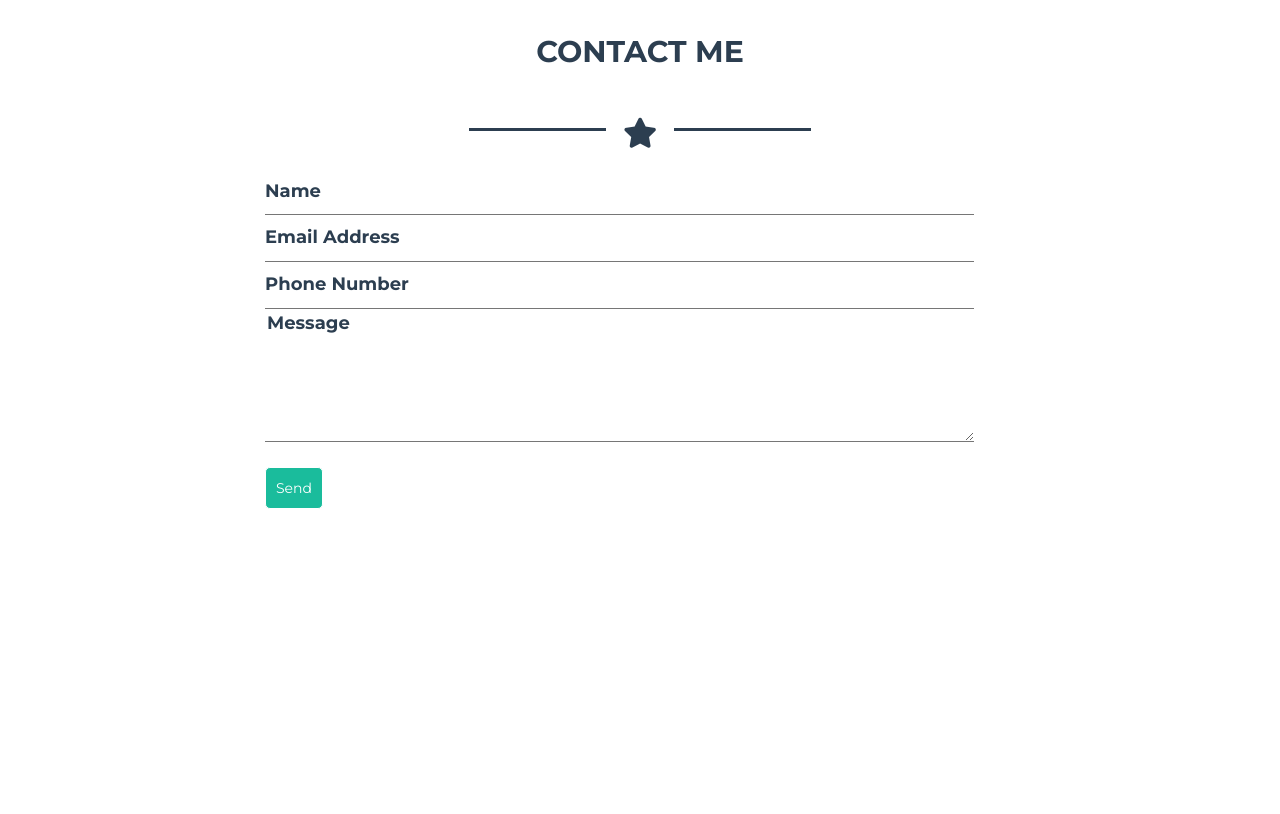
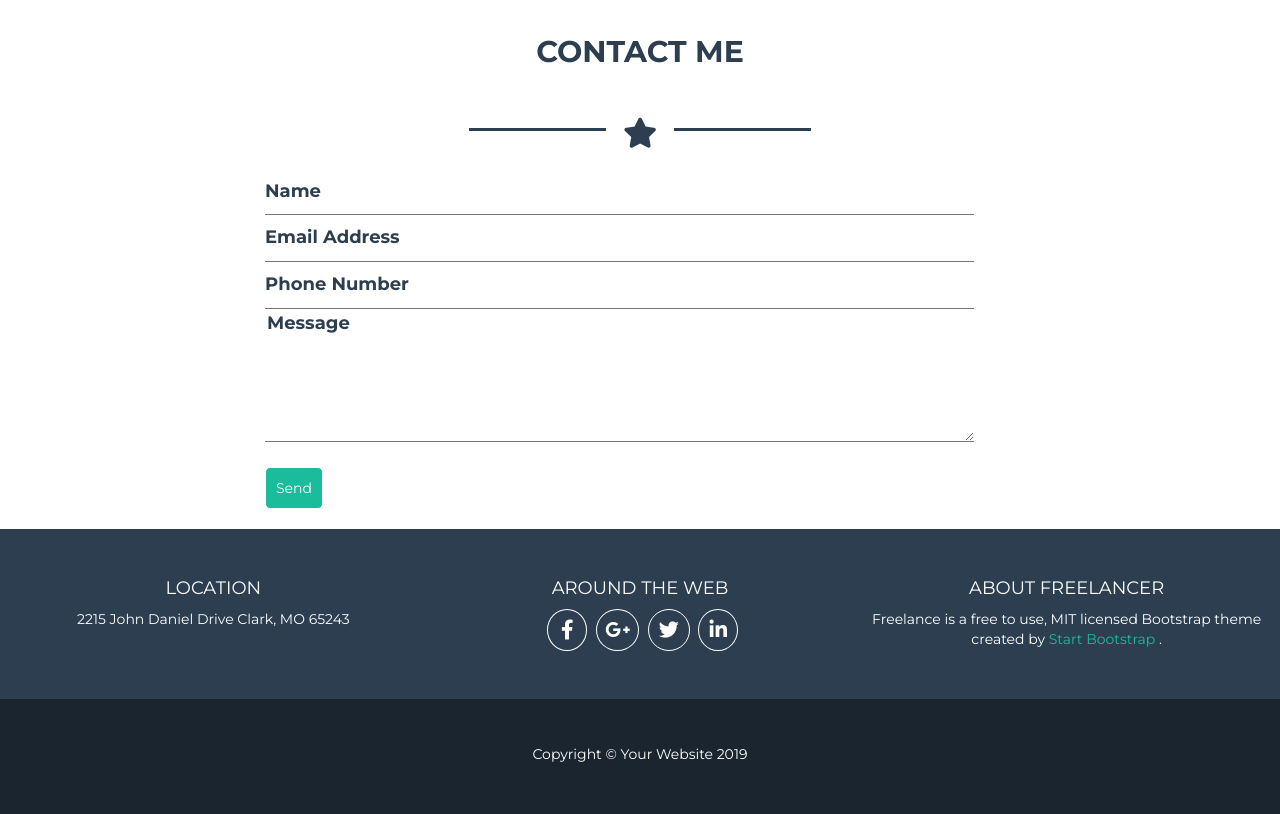
Before and after one commit to TheSmallWorld95/html-css-bootstrap-freelancer, a plain HTML site: page index.html in a window 1280 px wide. Shown: the part 1933-2747 px from the top of the page. Before the commit the page ends 2462 px from the top, so only its background shows below. Drawn offline with nearby package versions, Linux system fonts and the light colour scheme.

Commit message:
Completo

```diff
--- a/Assets/css/master.css
+++ b/Assets/css/master.css
@@ -2,6 +2,9 @@ body {
   font-family: 'Montserrat', sans-serif;
 
 }
+
+
+/* NAVBAR */
 
 .navbar-default {
   background-color: #2c3e50;
@@ -58,6 +61,10 @@ body {
   border: 0;
 }
 
+/* NAVBAR */
+
+/* JUMBOTRON */
+
 .jumbo {
   background-color: #1abc9c;
   padding-top: 100px;
@@ -77,6 +84,112 @@ h1 {
 i {
   font-size: 30px;
 }
+
+
+section.jumbo p {
+  font-size: 16px;
+  margin-bottom: 40px;
+}
+
+/* JUMBOTRON */
+
+/* CARD IMAGE */
+
+h2 {
+  font-size: 20px;
+  font-weight: 700;
+  margin: 50px 0;
+}
+
+section.card {
+  color: #2c3e50;
+}
+
+section.card .line:before,section.card .line:after, section.form .line:before,section.form .line:after {
+  background-color: #2c3e50;
+}
+
+section.card img {
+  width:100%;
+  margin-bottom: 30px;
+  border-radius: 8px;
+}
+
+/* CARD IMAGE */
+
+/* ABOUT */
+
+section.about {
+  color: #FFF;
+}
+
+section.about p {
+  margin: 0 auto;
+  line-height: 25px;
+  font-weight: 400;
+  padding-bottom: 30px;
+  text-align: left;
+  font-size: 20px;
+}
+
+section.about a {
+  margin-bottom: 30px;
+}
+
+.fa-download {
+  font-size: 15px;
+  padding-right: 5px;
+}
+
+/* ABOUT */
+
+/* FORM */
+
+input, textarea {
+  width: 75%;
+  border-top-style: none;
+  border-right-style: none;
+  border-left-style: none;
+  border-width: 1px;
+  outline: none;
+}
+
+input {
+  padding: 10px 0;
+}
+
+::placeholder {
+  color: #2c3e50;
+  font-weight: 700;
+}
+/* FORM */
+
+/* FOOTER */
+
+h3 {
+  text-transform: uppercase;
+  font-size: 18px;
+}
+
+footer div.icon a {
+  padding-left: 5px;
+}
+
+footer div a i {
+  border: 1px solid #FFF;
+  border-radius: 50%;
+  color: #FFF;
+}
+
+footer div p > a {
+  color: #1abc9c;
+}
+
+/* FOOTER */
+
+/* UTILITY */
+
+/* TITLE AND SUBTITLE LAYOUT */
 
 .line {
   width: 45%;
@@ -99,77 +212,16 @@ i {
   float: left;
 }
 
-section.jumbo p {
-  font-size: 16px;
-  margin-bottom: 40px;
-}
+/* TITLE AND SUBTITLE LAYOUT */
 
-h2 {
-  font-size: 20px;
-  font-weight: 700;
-  margin: 50px 0;
-}
-
-section.card {
-  color: #2c3e50;
-}
-
-section.card .line:before,section.card .line:after, section.form .line:before,section.form .line:after {
-  background-color: #2c3e50;
-}
-
-section.card img {
-  width:100%;
-  margin-bottom: 30px;
-  border-radius: 8px;
-}
-
-section.about {
-  color: #FFF;
-}
-
-section.about p {
-  width: 50%;
-  margin: 0 auto;
-  line-height: 25px;
-  font-weight: 400;
-  padding-bottom: 30px;
-  text-align: left;
-  font-size: 20px;
-}
-
-section.about a {
-  margin-bottom: 30px;
-}
-
-.fa-download {
-  font-size: 15px;
-  padding-right: 5px;
-}
-
-input, textarea {
-  width: 75%;
-  border-top-style: none;
-  border-right-style: none;
-  border-left-style: none;
-  border-width: 1px;
-  outline: none;
-}
-
-input {
-  padding: 10px 0;
-}
-
-::placeholder {
-  color: #2c3e50;
-  font-weight: 700;
-}
-
-
-/* UTILITY */
+/* COLOR */
 
 .bg-lightblue {
   background-color: #1abc9c;
+}
+
+.bg-blue-dark {
+background-color: #1a252f;
 }
 
 .bg-blue {
@@ -179,6 +231,14 @@ input {
 .color-blue {
   color: #2c3e50;
 }
+
+.color-white {
+  color: #FFF;
+}
+
+/* COLOR */
+
+/* BUTTON */
 
 .btn {
   color: #FFF;
@@ -190,6 +250,10 @@ input {
   border: 1px solid #FFF;
 }
 
+/* BUTTON */
+
+/* MARGIN */
+
 .mt-1 {
   margin-top: 20px;
 }
@@ -197,6 +261,55 @@ input {
 .mb-1 {
   margin-bottom: 20px;
 }
+
+/* MARGIN */
+
+/* PADDING */
+
+.pt-1 {
+  padding-top: 30px;
+}
+
+.pt-2 {
+  padding-top: 45px;
+}
+
+.pb-1 {
+  padding-bottom: 20px;
+}
+
+.pb-2 {
+  padding-bottom: 40px;
+}
+
+/* PADDING */
+
+/* ICONS */
+
+.fa-facebook-f {
+  font-size: 20px;
+  padding: 10px 13px;
+}
+
+.fa-google-plus-g {
+  font-size: 20px;
+  padding: 10px 8px;
+}
+
+
+.fa-twitter {
+  font-size: 20px;
+  padding: 10px 10px;
+}
+
+
+.fa-linkedin-in {
+  font-size: 20px;
+  padding: 10px 10px;
+}
+
+
+/* ICONS */
 
 /* TABLET */
 @media all and (min-width: 768px) {
--- a/index.html
+++ b/index.html
@@ -6,7 +6,9 @@
     <meta http-equiv="X-UA-Compatible" content="ie=edge">
     <title>Bootstrap</title>
     <link rel="stylesheet" href="https://cdnjs.cloudflare.com/ajax/libs/font-awesome/5.15.2/css/all.min.css" integrity="sha512-HK5fgLBL+xu6dm/Ii3z4xhlSUyZgTT9tuc/hSrtw6uzJOvgRr2a9jyxxT1ely+B+xFAmJKVSTbpM/CuL7qxO8w==" crossorigin="anonymous" />
-    <!-- Latest compiled and minified CSS -->
+
+<!-- Latest compiled and minified CSS -->
+
     <link rel="stylesheet" href="https://maxcdn.bootstrapcdn.com/bootstrap/3.3.7/css/bootstrap.min.css" integrity="sha384-BVYiiSIFeK1dGmJRAkycuHAHRg32OmUcww7on3RYdg4Va+PmSTsz/K68vbdEjh4u" crossorigin="anonymous">
     <link rel="preconnect" href="https://fonts.gstatic.com">
     <link href="https://fonts.googleapis.com/css2?family=Montserrat:wght@300;400;700&display=swap" rel="stylesheet">
@@ -17,7 +19,9 @@
     <header>
       <nav class="navbar navbar-default navbar-fixed-top bg-blue">
         <div class="container text-uppercase">
-          <!-- Brand and toggle get grouped for better mobile display -->
+
+<!-- Brand and toggle get grouped for better mobile display -->
+
           <div class="navbar-header">
             <button type="button" class="navbar-toggle collapsed" data-toggle="collapse" data-target="#bs-example-navbar-collapse-1" aria-expanded="false">
               <span class="sr-only">Toggle navigation</span>
@@ -28,17 +32,21 @@
             <a class="navbar-brand" href="#">start bootstrap</a>
           </div>
 
-          <!-- Collect the nav links, forms, and other content for toggling -->
+<!-- Collect the nav links, forms, and other content for toggling -->
+
           <div class="collapse navbar-collapse" id="bs-example-navbar-collapse-1">
             <ul class="nav navbar-nav navbar-right">
               <li><a href="#">portfolio</a></li>
               <li><a href="#">about</a></li>
               <li><a href="#">contact</a></li>
             </ul>
-          </div><!-- /.navbar-collapse -->
+          </div>      <!-- /.navbar-collapse -->
 
-        </div><!-- /.container-fluid -->
+        </div>        <!-- /.container-fluid -->
       </nav>
+
+<!-- JUMBOTRON -->
+
       <section class="container-fluid jumbo bg-lightblue text-center text-uppercase">
         <div class="row">
           <div class="col-xs-12">
@@ -52,9 +60,14 @@
         </div>
       </section>
 
-      </div>
+<!-- JUMBOTRON -->
+
     </header>
+
     <main>
+
+<!-- CARD PORTFOLIO -->
+
       <div class="container">
         <section class="card text-uppercase text-center">
           <div class="row">
@@ -85,6 +98,10 @@
           </div>
         </section>
       </div>
+
+<!-- CARD PORTFOLIO -->
+
+<!-- ABOUT BOOTSTRAP -->
       <div class="container-fluid bg-lightblue text-center">
         <section class="about">
           <div class="row">
@@ -108,12 +125,13 @@
               <a class="btn btn-border-white" href="#"><i class="fas fa-download"></i>Download</a>
             </div>
           </div>
+        </section>
+      </div>
 
-        </section>
+<!-- ABOUT BOOTSTRAP -->
+
 <!-- FORM -->
 
-
-      </div>
       <div class="container ">
         <section class="form mb-1">
           <div class="row">
@@ -141,12 +159,44 @@
               </div>
             </form>
 
+<!-- FORM -->
+
           </div>
         </section>
       </div>
 
     </main>
+
     <footer>
+
+<!-- INFO CONTACT AND SOCIAL       -->
+
+      <div class="container-fluid text-center bg-blue color-white">
+        <div class="row">
+          <div class="col-xs-12 col-sm-4 pt-1 ">
+            <h3>location</h3>
+            <p>2215 John Daniel Drive Clark, MO 65243</p>
+          </div>
+          <div class="col-xs-12 col-sm-4 pt-1 icon">
+            <h3>around the web</h3>
+            <a href=""><i class="fab fa-facebook-f"></i></a>
+            <a href=""><i class="fab fa-google-plus-g"></i></a>
+            <a href=""><i class="fab fa-twitter"></i></a>
+            <a href=""><i class="fab fa-linkedin-in"></i></a>
+          </div>
+          <div class="col-xs-12 col-sm-4 pt-1 pb-2">
+            <h3>about freelancer</h3>
+            <p>Freelance is a free to use, MIT licensed Bootstrap theme created by
+              <a href="#">Start Bootstrap</a> .
+            </p>
+          </div>
+          <div class="col-xs-12 bg-blue-dark pb-2 pt-2">
+            <p class="color-white">Copyright © Your Website 2019</p>
+          </div>
+        </div>
+      </div>
+
+<!-- INFO CONTACT AND SOCIAL       -->
 
     </footer>
 
```
